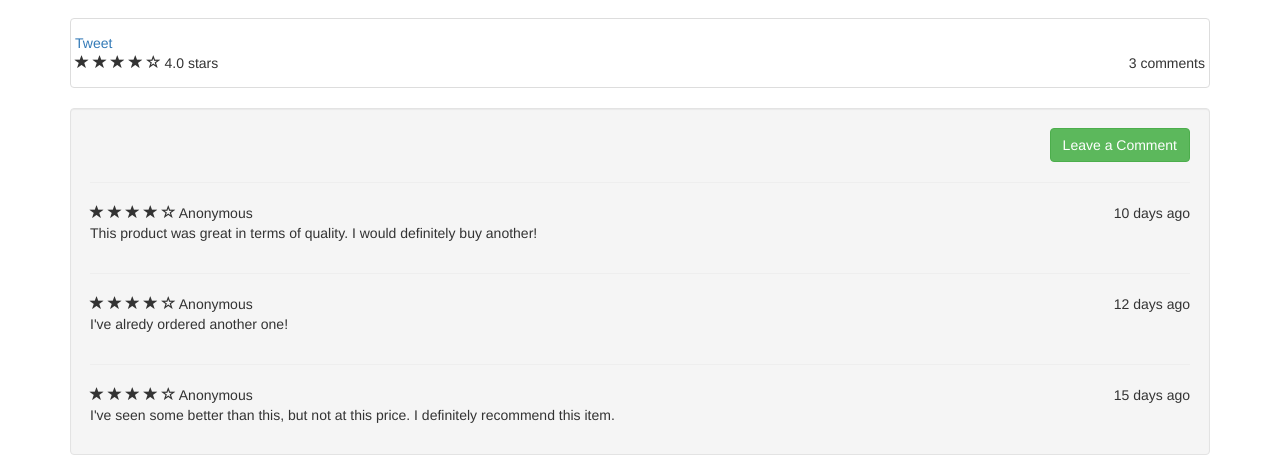
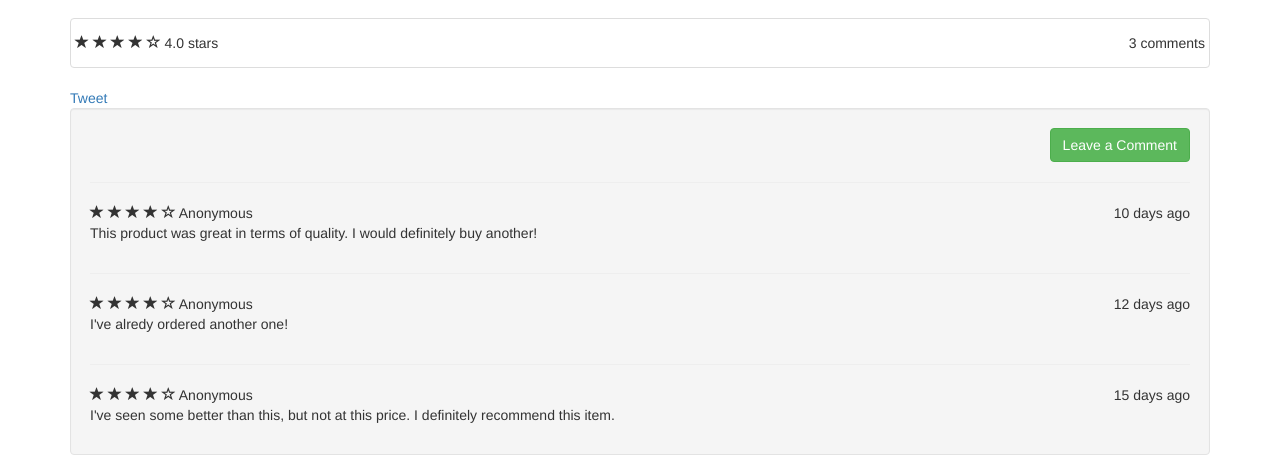
Before and after one commit to iamtimpeters/SP16-tpeters-finalproject, a plain HTML site: page product-details.html in a window 1280 px wide. Shown: the part 54-527 px from the top of the page. Drawn offline with nearby package versions, Linux system fonts and the light colour scheme; no server answers.

Commit message:
Update product-details.html

```diff
--- a/product-details.html
+++ b/product-details.html
@@ -51,7 +51,6 @@
                     <div class="caption-full">
                         <h4 class="pull-right" data-bind="text: regularPrice"></h4>
                         <h4><a href="#" data-bind="text: name"></a></h4>
-                        <a href="https://twitter.com/share" class="twitter-share-button" data-size="large">Tweet</a>
                     </div>
 
                     <div class="ratings">
@@ -64,6 +63,11 @@
                             <span class="glyphicon glyphicon-star-empty"></span> 4.0 stars
                         </p>
                     </div>
+                </div>
+
+                <div>
+                    <a href="https://twitter.com/share" class="twitter-share-button">Tweet</a>
+<script>!function(d,s,id){var js,fjs=d.getElementsByTagName(s)[0],p=/^http:/.test(d.location)?'http':'https';if(!d.getElementById(id)){js=d.createElement(s);js.id=id;js.src=p+'://platform.twitter.com/widgets.js';fjs.parentNode.insertBefore(js,fjs);}}(document, 'script', 'twitter-wjs');</script>
                 </div>
 
                 <div class="well">
```
